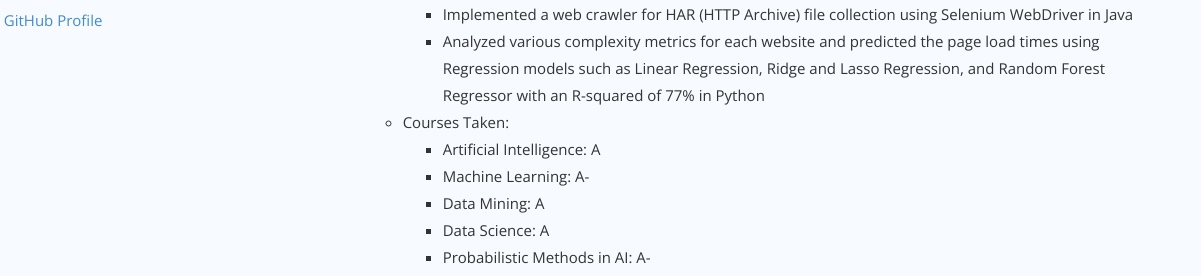
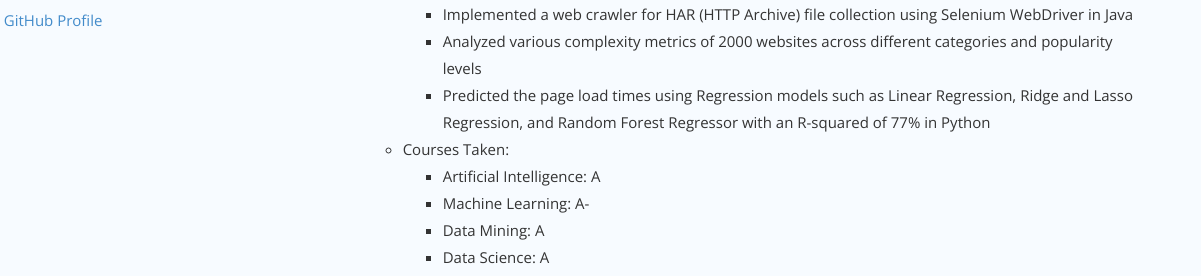
Before and after one commit to hoomanm/hoomanm.github.io, a plain HTML site: page index.html in a window 1280 px wide. Shown: the part 431-707 px from the top of the page, 79-1280 px from the left. Drawn offline with nearby package versions, Linux system fonts and the light colour scheme.

Commit message:
Updated MS thesis description

```diff
--- a/index.html
+++ b/index.html
@@ -99,8 +99,9 @@
               <li> <a href="https://github.com/hoomanm/Web-Complexity" target="_blank"> A Longitudinal Asssessment of Website Complexity </a> | <a href="MasterThesis.pdf" target="_blank">M.S. Thesis</a> | Advisor: Reza Rejaie
                 <ul>
                   <li>Implemented a web crawler for HAR (HTTP Archive) file collection using Selenium WebDriver in Java</li>
-                  <li>Analyzed various complexity metrics for each website and predicted the page load times using Regression models such
-                      as Linear Regression, Ridge and Lasso Regression, and Random Forest Regressor with an R-squared of 77% in Python</li>
+                  <li>Analyzed various complexity metrics of 2000 websites across different categories and popularity levels</li>
+                  <li>Predicted the page load times using Regression models such as Linear Regression, Ridge and Lasso Regression, and
+Random Forest Regressor with an R-squared of 77% in Python</li>
                 </ul>
               </li>
               <li>Courses Taken:
```
